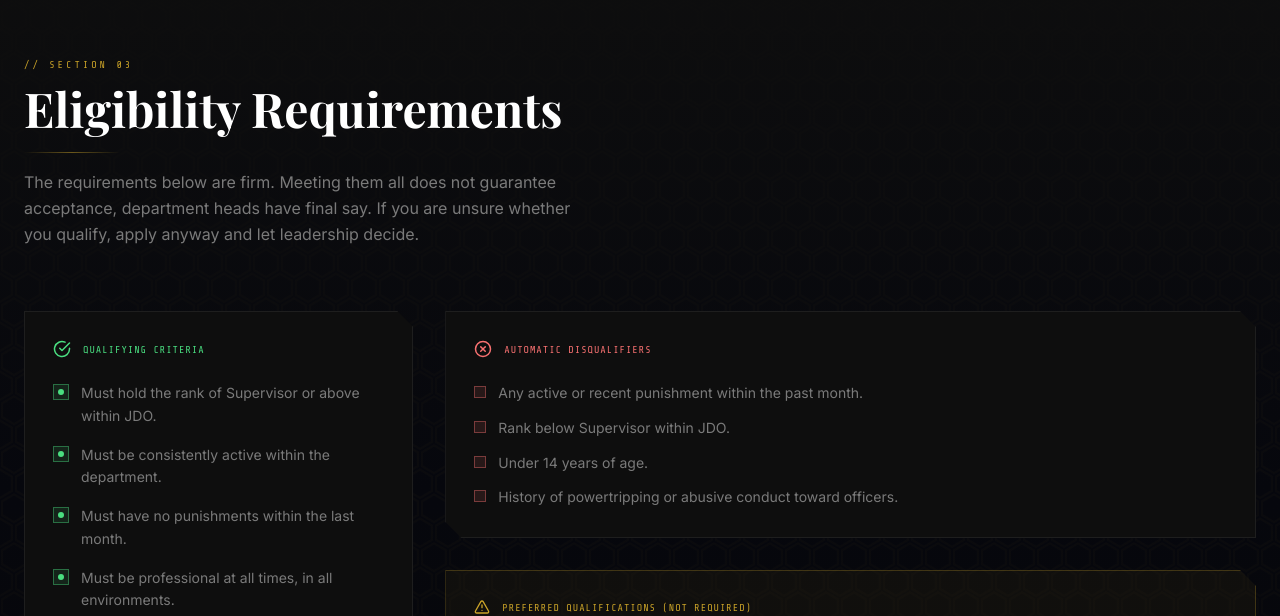
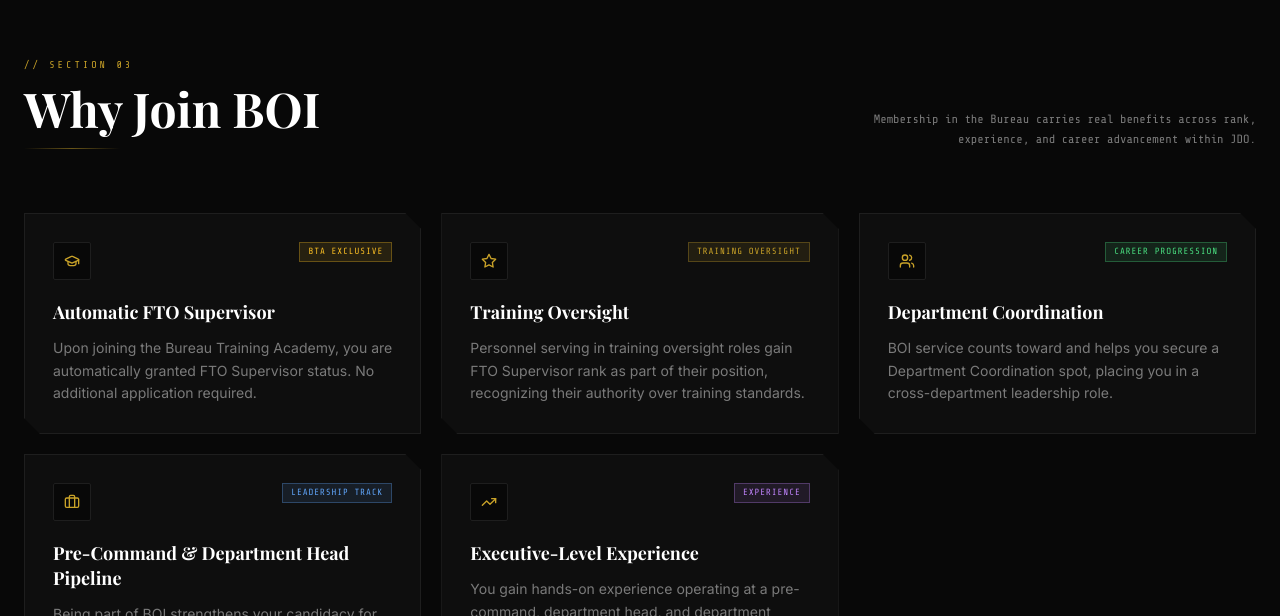
Before and after one commit to DignityDC/boiwebsite, a Next.js app: page / in a window 1280 px wide. Shown: the part 2744-3360 px from the top of the page. Built offline with nearby package versions, Linux system fonts and the light colour scheme.

Commit message:
Update page.jsx

```diff
--- a/app/page.jsx
+++ b/app/page.jsx
@@ -2,6 +2,7 @@ import Navbar          from '@/components/Navbar';
 import Hero            from '@/components/Hero';
 import About           from '@/components/About';
 import Subdivisions    from '@/components/Subdivisions';
+import Benefits        from '@/components/Benefits';
 import Requirements    from '@/components/Requirements';
 import JoinProcess     from '@/components/JoinProcess';
 import ApplicationForm from '@/components/ApplicationForm';
@@ -14,6 +15,7 @@ export default function Home() {
       <Hero />
       <About />
       <Subdivisions />
+      <Benefits />
       <Requirements />
       <JoinProcess />
       <ApplicationForm />
```
